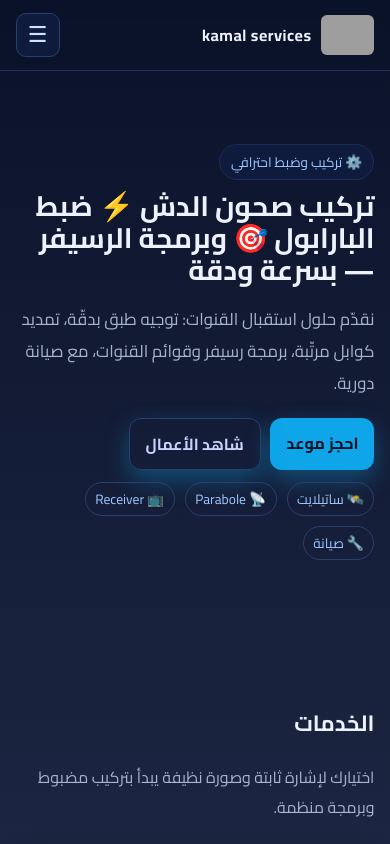
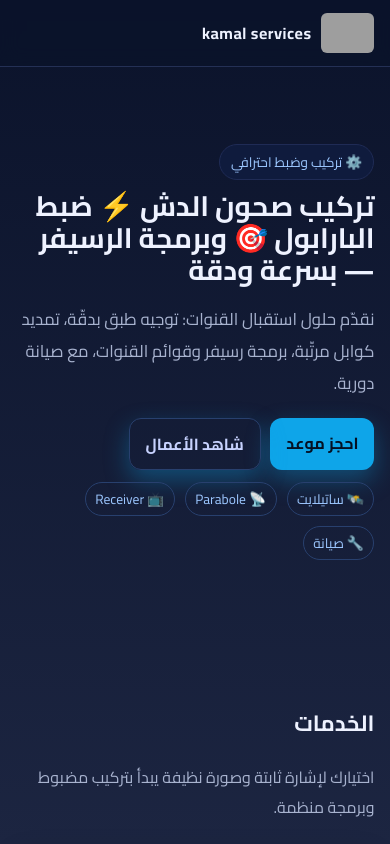
Before and after one commit to kamalmedlej20-ai/kamal, a plain HTML site: page index.html in a window 390 px wide. Shown: the top 844 px of the page. Drawn offline with Linux system fonts and the light colour scheme; grey boxes are pictures that could not be loaded.

Commit message:
Add files via upload

```diff
--- a/index.html
+++ b/index.html
@@ -96,7 +96,7 @@
     .reveal{opacity:0; transform:translateY(22px) scale(.98); transition:opacity var(--ani) var(--ani-ease), transform var(--ani) var(--ani-ease)}
     .reveal.show{opacity:1; transform:none}
 
-    .hamburger{display:none;inline-size:44px;block-size:44px;border:1px solid #28406e;background:#0f1b3d;color:#cfe3ff;border-radius:10px;font-size:22px;line-height:1;display:grid;place-items:center}
+    .hamburger{display:none;inline-size:44px;block-size:44px;border:1px solid #28406e;background:#0f1b3d;color:#cfe3ff;border-radius:10px;font-size:22px;line-height:1;place-items:center}
     .hamburger:focus{outline:2px solid #3a86ff;outline-offset:2px}
     .mobile-menu{position:fixed;inset-inline:0;inset-block-start:72px;background:rgba(11,19,43,.98);border-block-start:1px solid #243055;backdrop-filter:blur(10px);padding:12px 16px;display:none}
     .mobile-menu.open{display:block;animation:menuDrop .28s cubic-bezier(.2,.8,.2,1)}
@@ -109,7 +109,7 @@
       .hero, .contact{grid-template-columns:1fr}
       .grid.cols-3{grid-template-columns:1fr 1fr}
       .nav .row{display:none}
-      .hamburger{display:grid}
+      .hamburger{display:none;inline-size:44px;block-size:44px;border:1px solid #28406e;background:#0f1b3d;color:#cfe3ff;border-radius:10px;font-size:22px;line-height:1;place-items:center}
     }
     @media (max-width: 640px){ .grid.cols-3, .grid.cols-2{grid-template-columns:1fr} }
   </style>
@@ -139,7 +139,6 @@
     <a class="link" href="#projects">الأعمال</a>
     <a class="link" href="#about">عنّا</a>
     <a class="link" href="#contact">اتصل بنا</a>
-    <a class="cta" href="https://wa.me/81338554" target="_blank" rel="noopener">واتساب مباشر</a>
   </nav>
 
   <main id="top">
```
